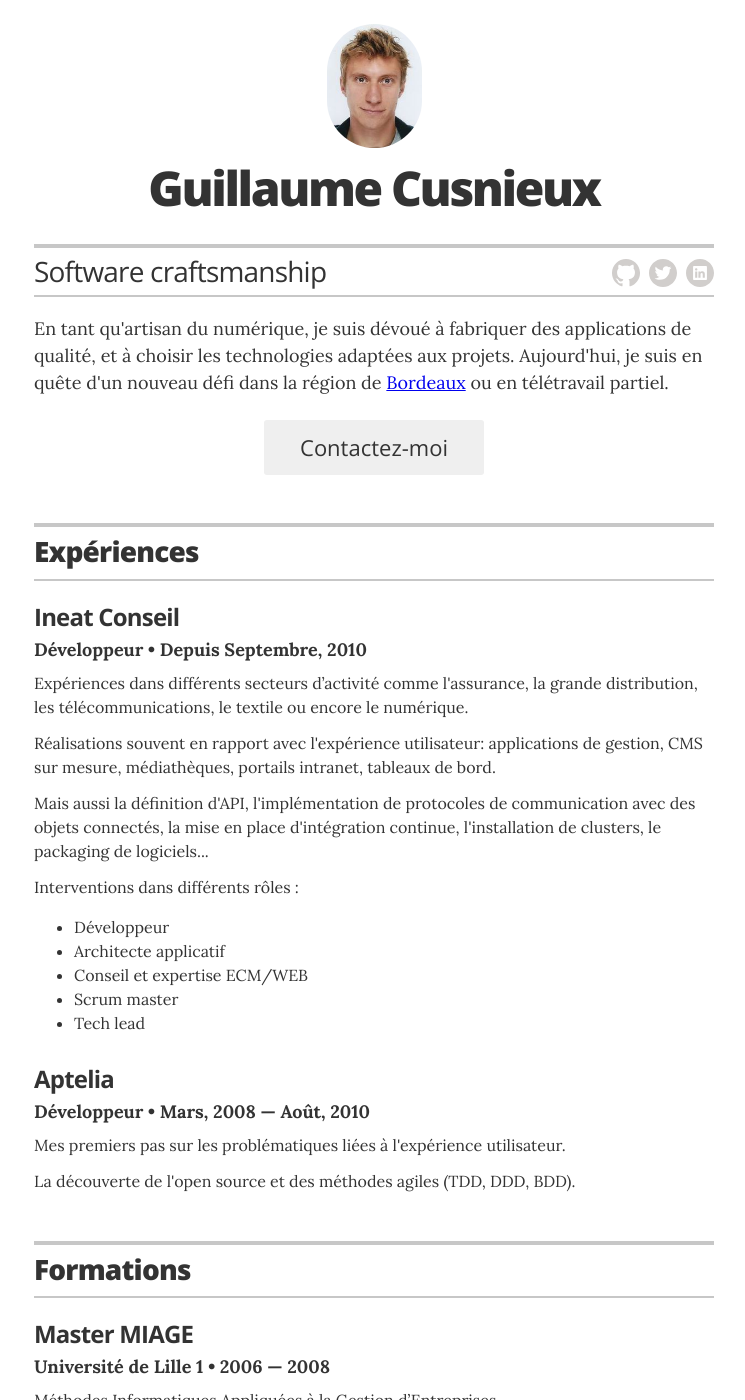
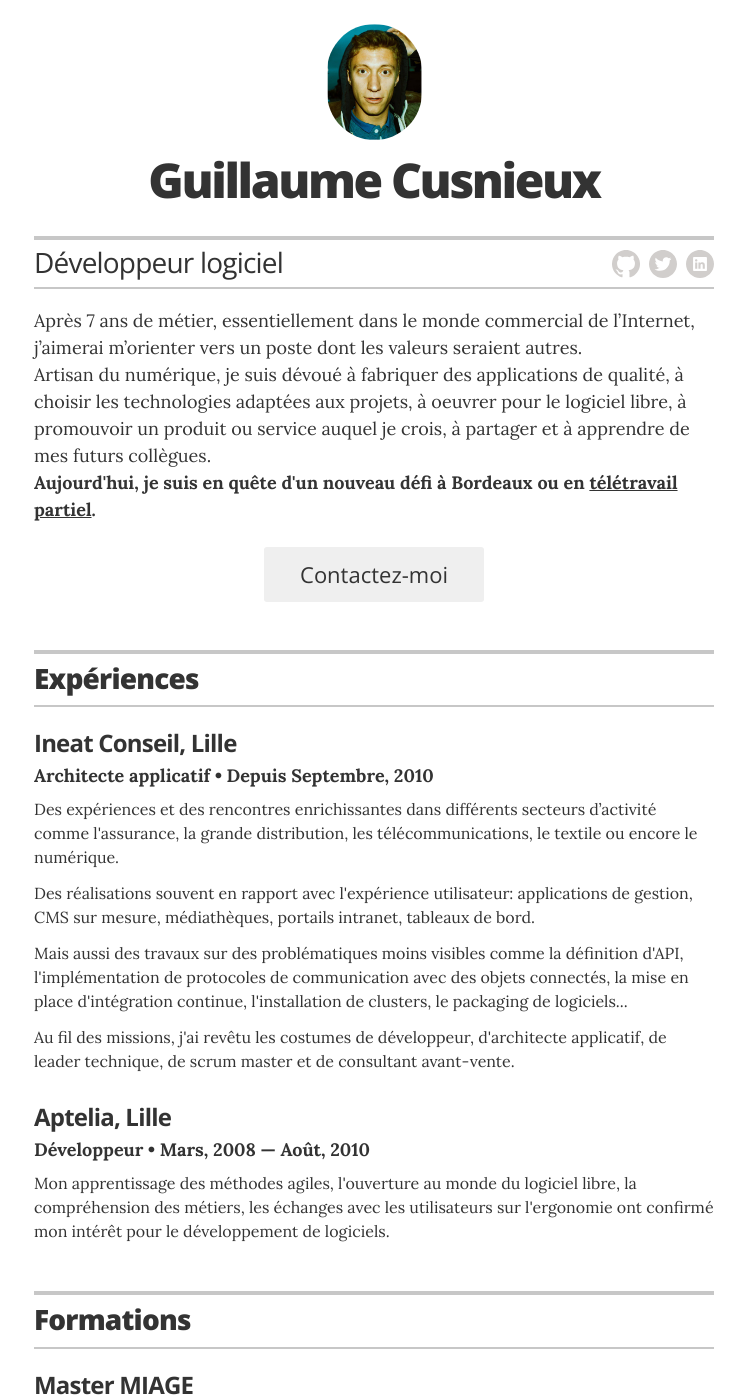
Before and after one commit to gcusnieux/gcusnieux.github.io, a Jekyll site: the page built from index.html, in a window 1280 px wide and 1400 px high. Shown: the whole window, without its empty margins (266-1011 px from the left). Built offline with Jekyll 4.4.1, drawn with Linux system fonts in a browser that asks for light colours; some of the changed text lies outside the part shown.

Commit message:
feat: update content and avatar

```diff
--- a/_config.yml
+++ b/_config.yml
@@ -11,7 +11,7 @@ sass:
 # Resume settings
 resume_avatar:                  "true"
 resume_name:                    "Guillaume Cusnieux"
-resume_title:                   "Software craftsmanship"
+resume_title:                   "Développeur logiciel"
 resume_contact_email:
   "gcusnieux+github@gmail.com"
 
--- a/_layouts/resume.html
+++ b/_layouts/resume.html
@@ -11,7 +11,7 @@
 
     <!-- You can turn off the avatar in _config.yml by setting to false -->
     {% if site.resume_avatar == 'true' %}
-    <img src="images/avatar.jpg" alt="my photo" class="avatar">
+    <img src="images/avatar.jpg" alt="Guillaume Cusnieux" class="avatar">
     {% endif %}
 
     <!-- Your name is defined in the _config.yml file -->
@@ -28,18 +28,19 @@
 
     <div class="executive-summary">
       <p>
-        En tant qu'artisan du numérique, je suis dévoué à fabriquer des applications de qualité, et à choisir les technologies adaptées aux projets.
-        Aujourd'hui, je suis en quête d'un nouveau défi dans la région de <a target="_blank" href="https://goo.gl/maps/mmeHMdVfJLm">Bordeaux</a>
-        ou en télétravail partiel.
+        Après 7 ans de métier, essentiellement dans le monde commercial de l’Internet, j’aimerai m’orienter vers un poste dont les valeurs seraient autres.
+        <br/>
+        Artisan du numérique, je suis dévoué à fabriquer des applications de qualité, à choisir les technologies adaptées aux projets,
+        à oeuvrer pour le logiciel libre, à promouvoir un produit ou service auquel je crois, à partager et à apprendre de mes futurs collègues.
+        <br/>
+        <b>Aujourd'hui, je suis en quête d'un nouveau défi à Bordeaux ou en <u>télétravail partiel</u>.</b>
       </p>
+
+      {% if site.resume_looking_for_work == 'yes' %}
+      <a href="mailto:{{ site.resume_contact_email }}" class="contact-button">Contactez-moi</a>
+      {% endif %}
+
     </div>
-
-    {% if site.resume_looking_for_work == 'yes' %}
-    <a href="mailto:{{ site.resume_contact_email }}" class="contact-button">Contactez-moi</a>
-    {% elsif site.resume_looking_for_work == 'no' %}
-    <a class="contact-button not-looking">I'm not looking for work right now.</a>
-    {% else %}
-    {% endif %}
 
   </header>
 
@@ -52,50 +53,39 @@
 
     <!-- Duplicate these resume-item elements and edit accordingly for each job you want to add here -->
     <div class="resume-item">
-      <h3 class="resume-item-title">Ineat Conseil</h3>
-      <h4 class="resume-item-details">Développeur &bull; Depuis Septembre, 2010</h4>
+      <h3 class="resume-item-title">Ineat Conseil, Lille</h3>
+      <h4 class="resume-item-details">Architecte applicatif &bull; Depuis Septembre, 2010</h4>
 
       <p class="resume-item-copy">
-        Expériences dans différents secteurs d’activité comme l'assurance, la grande distribution, les télécommunications, le textile ou encore le numérique.
+        Des expériences et des rencontres enrichissantes dans différents secteurs d’activité comme l'assurance, la grande distribution, les télécommunications, le textile ou encore le numérique.
       </p>
 
       <p class="resume-item-copy">
-        Réalisations souvent en rapport avec l'expérience utilisateur: applications de gestion, CMS sur mesure, médiathèques, portails intranet, tableaux de bord.
+        Des réalisations souvent en rapport avec l'expérience utilisateur: applications de gestion, CMS sur mesure, médiathèques, portails intranet, tableaux de bord.
       </p>
 
       <p class="resume-item-copy">
-        Mais aussi la définition d'API, l'implémentation de protocoles de communication avec des objets connectés, la mise en place d'intégration continue,
-        l'installation de clusters, le packaging de logiciels...
+        Mais aussi des travaux sur des problématiques moins visibles comme la définition d'API, l'implémentation de protocoles de communication avec des objets connectés,
+        la mise en place d'intégration continue, l'installation de clusters, le packaging de logiciels...
       </p>
 
       <p class="resume-item-copy">
-        Interventions dans différents rôles :
+        Au fil des missions, j'ai revêtu les costumes de développeur, d'architecte applicatif, de leader technique, de scrum master et de consultant avant-vente.
       </p>
-
-      <ul class="resume-item-list">
-        <li>Développeur</li>
-        <li>Architecte applicatif</li>
-        <li>Conseil et expertise ECM/WEB</li>
-        <li>Scrum master</li>
-        <li>Tech lead</li>
-      </ul>
-      <p class="resume-item-copy"></p>
 
     </div>
     <!-- end of resume-item -->
 
     <!-- another resume item -->
     <div class="resume-item">
-      <h3 class="resume-item-title">Aptelia</h3>
+      <h3 class="resume-item-title">Aptelia, Lille</h3>
       <h4 class="resume-item-details">Développeur &bull; Mars, 2008 &mdash; Août, 2010</h4>
 
       <p class="resume-item-copy">
-        Mes premiers pas sur les problématiques liées à l'expérience utilisateur.
+        Mon apprentissage des méthodes agiles, l'ouverture au monde du logiciel libre, la compréhension des métiers,
+        les échanges avec les utilisateurs sur l'ergonomie ont confirmé mon intérêt pour le développement de logiciels.
       </p>
 
-      <p class="resume-item-copy">
-        La découverte de l'open source et des méthodes agiles (TDD, DDD, BDD).
-      </p>
 
     </div>
     <!-- end of resume-item -->
@@ -126,7 +116,7 @@
     </div>
 
     <div class="resume-item">
-      <h3 class="resume-item-title">Baccalaureat scientifique</h3>
+      <h3 class="resume-item-title">Baccalauréat scientifique</h3>
       <h4 class="resume-item-details">Lycée Marguerite de Flandres &bull; 2001 &mdash; 2004</h4>
 
       <p class="resume-item-copy">CREPS de Wattignies, sport-étude hockey sur gazon.</p>
@@ -180,7 +170,7 @@
     <div class="resume-item">
       <h4 class="resume-item-details">Méthodes</h4>
 
-      <p class="resume-item-copy">Scrum, TDD, DDD, BDD.</p>
+      <p class="resume-item-copy">Scrum, TDD.</p>
     </div>
 
     <div class="resume-item">
```
Also changed, not shown: images/avatar.jpg.
